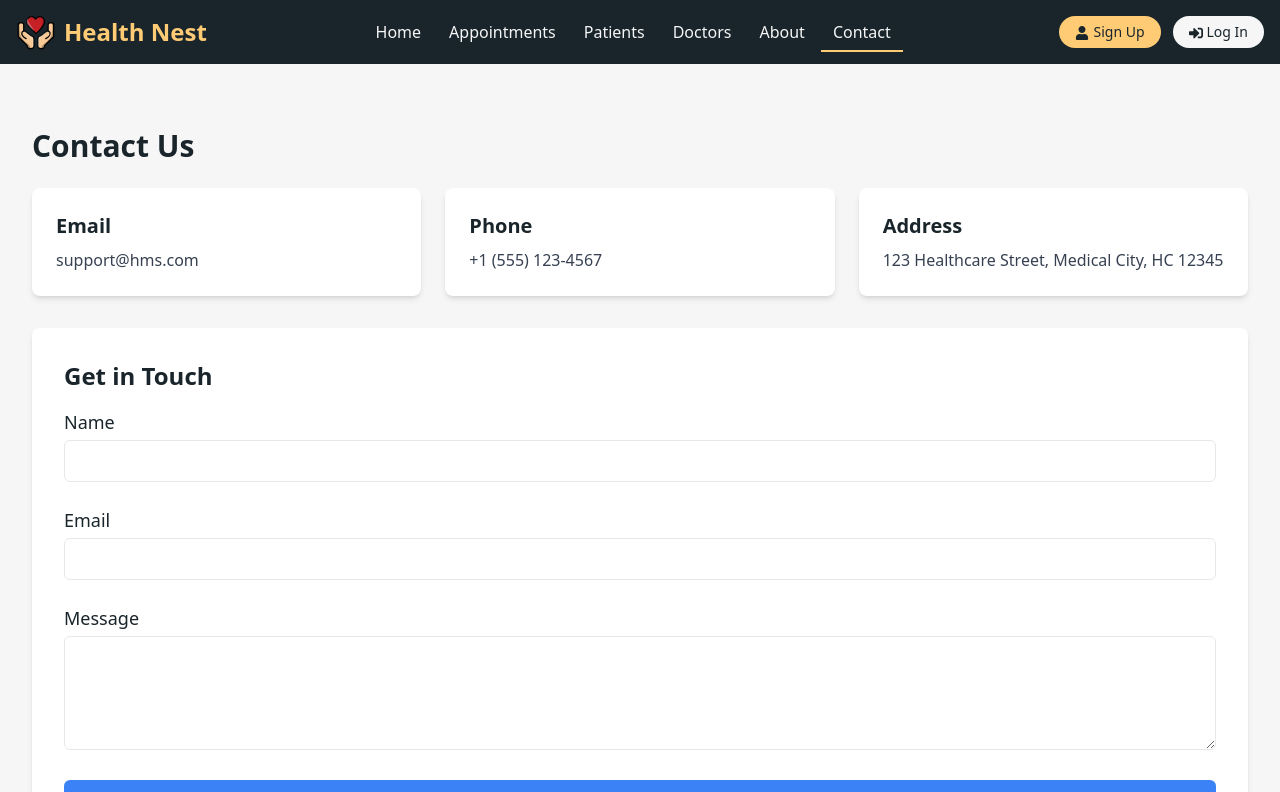
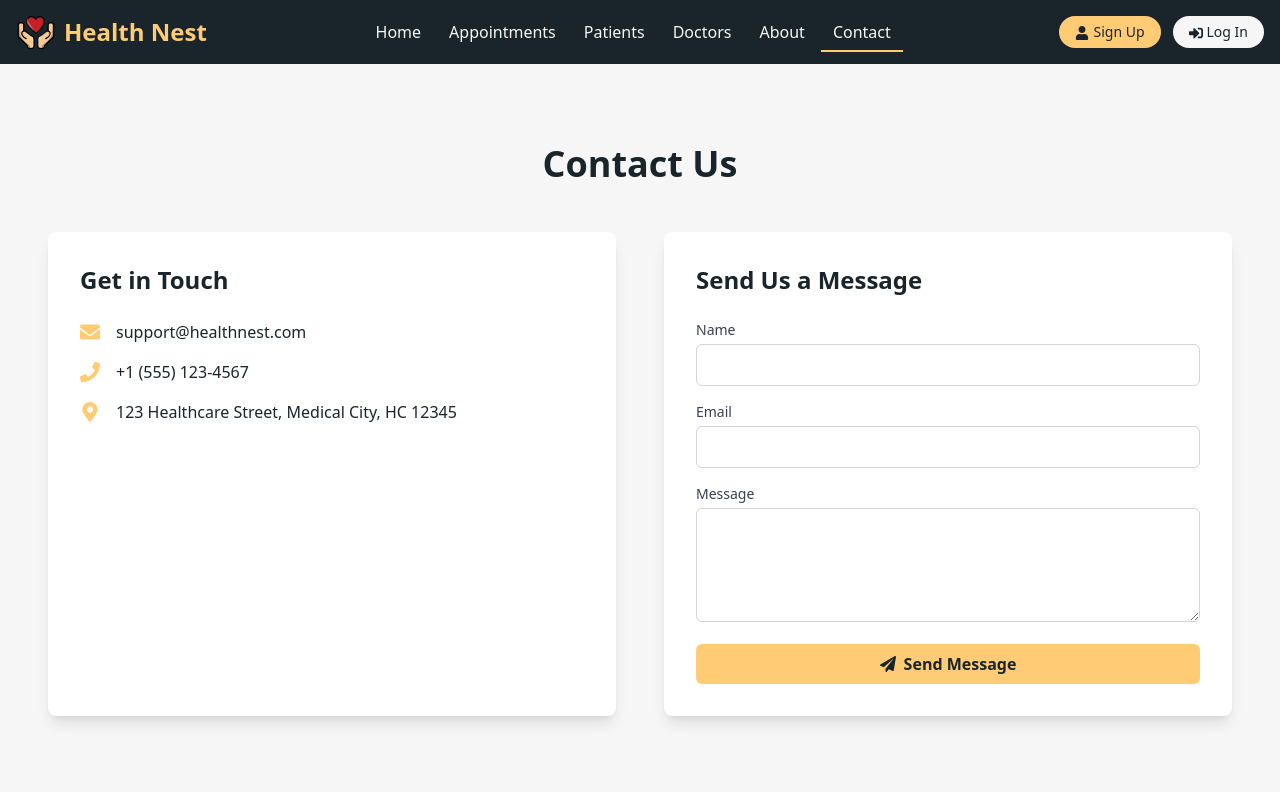
Before and after one commit to yazdanhaider/Hospital-Management, a React (Vite) app in the folder Frontend/: page /contact-us in a window 1280 px wide. Shown: the top 792 px of the page. Built offline with nearby package versions, Linux system fonts and the light colour scheme.

Commit message:
Improved UI of contact us page and fixes bug

```diff
--- a/Frontend/src/App.jsx
+++ b/Frontend/src/App.jsx
@@ -9,6 +9,7 @@ import Admin from './components/Admin';
 import Footer from './components/Footer';
 import NotFound from "./components/NotFound";
 import ScrollToTopButton from "./components/ScrollToTopButton";
+import ScrollToTop from "./components/ScrollToTop";
 import AboutUs from './pages/AboutUs';
 import Services from './pages/Services';
 import PrivacyPolicy from './pages/PrivacyPolicy';
@@ -33,6 +34,7 @@ function App() {
 
   return (
     <Router>
+      <ScrollToTop />
       <div className="bg-light min-h-screen font-sans text-primary">
         <Header />
         <main className="container mx-auto px-4 py-8">
--- /dev/null
+++ b/Frontend/src/components/ScrollToTop.jsx
@@ -0,0 +1,14 @@
+import { useEffect } from 'react';
+import { useLocation } from 'react-router-dom';
+
+function ScrollToTop() {
+  const { pathname } = useLocation();
+
+  useEffect(() => {
+    window.scrollTo(0, 0);
+  }, [pathname]);
+
+  return null;
+}
+
+export default ScrollToTop;
--- a/Frontend/src/pages/AboutUs.jsx
+++ b/Frontend/src/pages/AboutUs.jsx
@@ -1,6 +1,7 @@
 import React from 'react';
 import { FaHeartbeat, FaCogs, FaUsers } from 'react-icons/fa';
 import { motion } from 'framer-motion'; // Import motion for animation
+import profilePic from '../assets/profile-pic.jpeg'; // Import the profile picture
 
 const AboutUs = () => {
   const features = [
@@ -39,17 +40,17 @@ const AboutUs = () => {
         {features.map((feature, index) => (
           <motion.div
             key={index}
-            className="bg-white p-6 rounded-3xl shadow-lg text-center"
+            className="bg-white p-8 rounded-3xl shadow-lg text-center"
             initial={{ opacity: 0, y: 20 }}
             animate={{ opacity: 1, y: 0 }}
             transition={{ duration: 0.5, delay: index * 0.1 }}
-            whileHover={{ y: -10 }}  // Hover effect
+            whileHover={{ y: -10 }}
           >
-            <feature.icon className="text-4xl sm:text-5xl text-accent mb-4 mx-auto" />
-            <h3 className="text-lg sm:text-xl font-semibold mb-2 text-primary">
+            <feature.icon className="text-5xl sm:text-6xl text-accent mb-6 mx-auto" />
+            <h3 className="text-xl sm:text-2xl font-semibold mb-4 text-primary">
               {feature.title}
             </h3>
-            <p className="text-gray-600 text-sm sm:text-base">
+            <p className="text-gray-600 text-base sm:text-lg">
               {feature.description}
             </p>
           </motion.div>
@@ -59,34 +60,20 @@ const AboutUs = () => {
       {/* Team Section */}
       <div className="bg-light p-8 rounded-lg">
         <h2 className="text-3xl font-bold text-center text-primary mb-8">Meet Our Team</h2>
-        <div className="grid grid-cols-1 md:grid-cols-2 gap-6">
+        <div className="flex justify-center">
           <motion.div
-            className="team-member bg-white p-6 shadow-md rounded-lg text-center border border-accent"
-            whileHover={{ scale: 1.05 }}  // Hover effect on team member cards
+            className="team-member bg-white p-6 shadow-md rounded-lg text-center border border-accent max-w-sm"
+            whileHover={{ scale: 1.05 }}
             transition={{ duration: 0.3 }}
           >
             <img
-              src="https://via.placeholder.com/150"
+              src={profilePic}
               alt="Team Member"
-              className="w-24 h-24 rounded-full mx-auto mb-4"
+              className="w-48 h-48 rounded-full mx-auto mb-6 object-cover"
             />
-            <h3 className="text-xl font-semibold mb-2 text-primary">Dr. John Doe</h3>
-            <p className="text-secondary">Chief Medical Officer</p>
+            <h3 className="text-xl font-semibold mb-2 text-primary">Yazdan Haider</h3>
+            <p className="text-lg text-secondary">Full Stack Developer</p>
           </motion.div>
-          <motion.div
-            className="team-member bg-white p-6 shadow-md rounded-lg text-center border border-accent"
-            whileHover={{ scale: 1.05 }}  // Hover effect on team member cards
-            transition={{ duration: 0.3 }}
-          >
-            <img
-              src="https://via.placeholder.com/150"
-              alt="Team Member"
-              className="w-24 h-24 rounded-full mx-auto mb-4"
-            />
-            <h3 className="text-xl font-semibold mb-2 text-primary">Jane Smith</h3>
-            <p className="text-secondary">Lead Software Engineer</p>
-          </motion.div>
-          {/* Add more team members as needed */}
         </div>
       </div>
     </div>
--- a/Frontend/src/pages/ContactUs.jsx
+++ b/Frontend/src/pages/ContactUs.jsx
@@ -1,4 +1,6 @@
 import React, { useState } from 'react';
+import { motion } from 'framer-motion';
+import { FaEnvelope, FaPhone, FaMapMarkerAlt, FaPaperPlane } from 'react-icons/fa';
 
 const ContactUs = () => {
   const [formData, setFormData] = useState({
@@ -22,72 +24,99 @@ const ContactUs = () => {
   };
 
   return (
-    <div className="container mx-auto px-4 py-8">
-      <h1 className="text-3xl font-bold mb-6">Contact Us</h1>
+    <div className="bg-light min-h-screen py-12 px-4 sm:px-6 lg:px-8">
+      <div className="max-w-7xl mx-auto">
+        <motion.h1
+          className="text-4xl font-bold text-primary text-center mb-12"
+          initial={{ opacity: 0, y: -20 }}
+          animate={{ opacity: 1, y: 0 }}
+          transition={{ duration: 0.5 }}
+        >
+          Contact Us
+        </motion.h1>
 
-      <div className="grid grid-cols-1 md:grid-cols-3 gap-6 mb-8">
-        {/* Contact Information Cards */}
-        <div className="card bg-white p-6 shadow-md rounded-lg">
-          <h2 className="text-xl font-semibold mb-2">Email</h2>
-          <p className="text-gray-700">support@hms.com</p>
+        <div className="grid grid-cols-1 md:grid-cols-2 gap-12">
+          {/* Contact Information */}
+          <motion.div
+            className="bg-white p-8 rounded-lg shadow-lg"
+            initial={{ opacity: 0, x: -50 }}
+            animate={{ opacity: 1, x: 0 }}
+            transition={{ duration: 0.5, delay: 0.2 }}
+          >
+            <h2 className="text-2xl font-semibold text-primary mb-6">Get in Touch</h2>
+            <div className="space-y-4">
+              <div className="flex items-center">
+                <FaEnvelope className="text-accent mr-4 text-xl" />
+                <p>support@healthnest.com</p>
               </div>
-        <div className="card bg-white p-6 shadow-md rounded-lg">
-          <h2 className="text-xl font-semibold mb-2">Phone</h2>
-          <p className="text-gray-700">+1 (555) 123-4567</p>
+              <div className="flex items-center">
+                <FaPhone className="text-accent mr-4 text-xl" />
+                <p>+1 (555) 123-4567</p>
               </div>
-        <div className="card bg-white p-6 shadow-md rounded-lg">
-          <h2 className="text-xl font-semibold mb-2">Address</h2>
-          <p className="text-gray-700">123 Healthcare Street, Medical City, HC 12345</p>
+              <div className="flex items-center">
+                <FaMapMarkerAlt className="text-accent mr-4 text-xl" />
+                <p>123 Healthcare Street, Medical City, HC 12345</p>
               </div>
             </div>
+          </motion.div>
 
           {/* Contact Form */}
-      <div className="bg-white p-8 shadow-md rounded-lg">
-        <h2 className="text-2xl font-semibold mb-4">Get in Touch</h2>
-        <form onSubmit={handleSubmit} className="space-y-6">
+          <motion.div
+            className="bg-white p-8 rounded-lg shadow-lg"
+            initial={{ opacity: 0, x: 50 }}
+            animate={{ opacity: 1, x: 0 }}
+            transition={{ duration: 0.5, delay: 0.4 }}
+          >
+            <h2 className="text-2xl font-semibold text-primary mb-6">Send Us a Message</h2>
+            <form onSubmit={handleSubmit} className="space-y-4">
               <div>
-            <label htmlFor="name" className="block text-lg font-medium mb-1">Name</label>
+                <label htmlFor="name" className="block text-sm font-medium text-gray-700 mb-1">Name</label>
                 <input
                   type="text"
                   id="name"
                   name="name"
                   value={formData.name}
                   onChange={handleChange}
-              className="w-full px-4 py-2 border rounded-md focus:outline-none focus:ring focus:ring-blue-500"
+                  className="w-full px-4 py-2 border border-gray-300 rounded-md focus:outline-none focus:ring-2 focus:ring-accent"
                   required
                 />
               </div>
               <div>
-            <label htmlFor="email" className="block text-lg font-medium mb-1">Email</label>
+                <label htmlFor="email" className="block text-sm font-medium text-gray-700 mb-1">Email</label>
                 <input
                   type="email"
                   id="email"
                   name="email"
                   value={formData.email}
                   onChange={handleChange}
-              className="w-full px-4 py-2 border rounded-md focus:outline-none focus:ring focus:ring-blue-500"
+                  className="w-full px-4 py-2 border border-gray-300 rounded-md focus:outline-none focus:ring-2 focus:ring-accent"
                   required
                 />
               </div>
               <div>
-            <label htmlFor="message" className="block text-lg font-medium mb-1">Message</label>
+                <label htmlFor="message" className="block text-sm font-medium text-gray-700 mb-1">Message</label>
                 <textarea
                   id="message"
                   name="message"
                   value={formData.message}
                   onChange={handleChange}
-              className="w-full px-4 py-2 border rounded-md focus:outline-none focus:ring focus:ring-blue-500"
+                  className="w-full px-4 py-2 border border-gray-300 rounded-md focus:outline-none focus:ring-2 focus:ring-accent"
                   rows="4"
                   required
                 ></textarea>
               </div>
-          <button
+              <motion.button
                 type="submit"
-            className="w-full py-2 px-4 bg-blue-500 text-white font-semibold rounded-md hover:bg-blue-600 focus:outline-none focus:ring-2 focus:ring-blue-500 focus:ring-opacity-50"
+                className="w-full py-2 px-4 bg-accent text-primary font-semibold rounded-md hover:bg-primary hover:text-accent transition duration-300 flex items-center justify-center"
+                whileHover={{ scale: 1.05 }}
+                whileTap={{ scale: 0.95 }}
               >
+                <FaPaperPlane className="mr-2" />
                 Send Message
-          </button>
+              </motion.button>
             </form>
+          </motion.div>
+        </div>
       </div>
     </div>
   );
```
Also changed, not shown: Frontend/src/assets/profile-pic.jpeg (added). Lines whose indentation alone changed are shown as unchanged.
